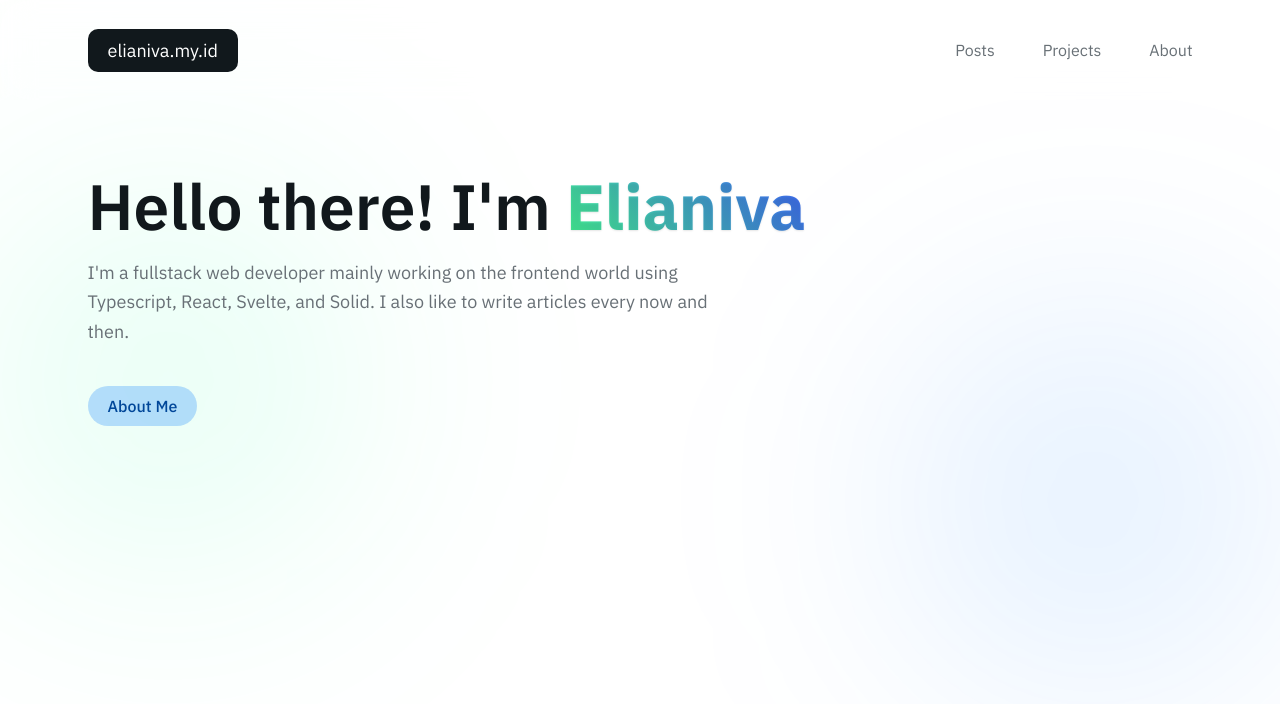
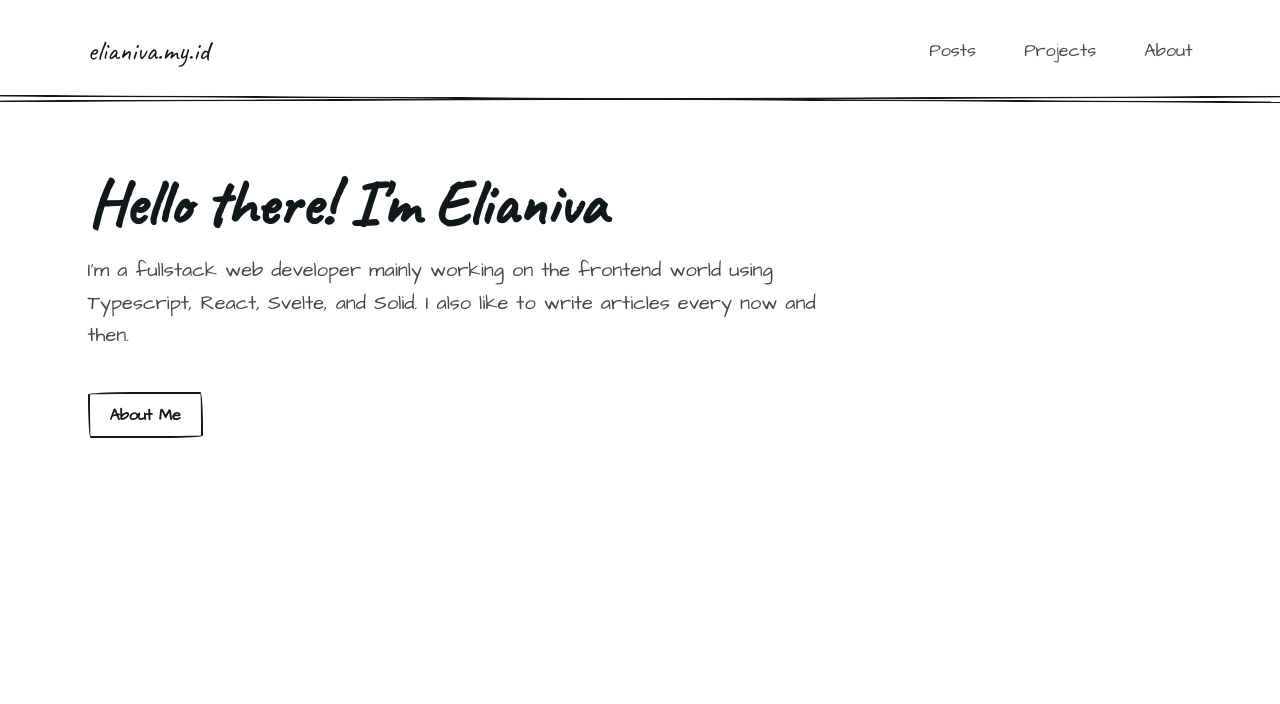
Before and after one commit to elianiva/elianiva.my.id, an Astro site: page / in a window 1280 px wide. Built offline with nearby package versions, Linux system fonts and the light colour scheme; Astro itself is replaced by a stand-in of ours.

Commit message:
refactor: try out this style

```diff
--- a/src/components/atoms/ButtonLink.astro
+++ b/src/components/atoms/ButtonLink.astro
@@ -17,10 +17,10 @@ const { text, href } = Astro.props as Props;
 	.button-link {
 		display: inline-block;
 		padding: 1rem 2rem;
-		border-radius: 10rem;
-		background-color: fade(@blue, 25%);
-		color: darken(@blue, 20%);
+		border: 2px @black solid;
+		border-radius: 255px 15px 225px 15px / 15px 225px 15px 255px;
+		color: @black;
 		font-family: @sans;
-		font-weight: 500;
+		font-weight: 600;
 	}
 </style>
--- /dev/null
+++ b/src/components/molecules/Card.astro
@@ -0,0 +1 @@
+<div></div>
--- a/src/components/organisms/Navbar.astro
+++ b/src/components/organisms/Navbar.astro
@@ -19,7 +19,26 @@
 		top: 0;
 		left: 0;
 		height: 10rem;
-		.white-glass();
+
+		&::before,
+		&::after {
+			content: "";
+			position: absolute;
+			bottom: 0;
+			left: 0;
+			right: 0;
+			border-bottom: 2px @black solid;
+			// I don't know what I'm doing with these values
+			border-radius: 255px 15px 180px 32px / 48px 240px 24px 255px;
+		}
+
+		&::before {
+			transform: rotateZ(0.3deg);
+		}
+
+		&::after {
+			transform: rotateZ(-0.2deg);
+		}
 
 		.container {
 			display: flex;
@@ -34,13 +53,11 @@
 	}
 
 	.site-name {
-		padding: 1rem 2rem;
-		background-color: @black;
 		border-radius: 1rem;
-		font-size: 1.8rem;
+		font-size: 2.8rem;
 		font-weight: 400;
-		font-family: @sans;
-		color: @white;
+		font-family: @display;
+		color: @black;
 	}
 
 	.menu {
@@ -49,8 +66,8 @@
 		align-items: center;
 		gap: 4.8rem;
 
-		.item {
-			a {
+		.item a {
+			font-size: 1.8rem;
 			position: relative;
 			color: @grey;
 
@@ -76,5 +93,4 @@
 			}
 		}
 	}
-	}
 </style>
--- a/src/layouts/MainLayout.astro
+++ b/src/layouts/MainLayout.astro
@@ -16,10 +16,9 @@ const { title } = Astro.props as Props;
 		<SEO title={title} />
 		<link rel="preconnect" href="https://fonts.googleapis.com" />
 		<link rel="preconnect" href="https://fonts.gstatic.com" crossorigin />
-		<link
-			href="https://fonts.googleapis.com/css2?family=IBM+Plex+Sans:wght@400;500;600;700;&display=swap"
-			rel="stylesheet"
-		/>
+		<link href="https://fonts.googleapis.com/css2?family=Comic+Neue&display=swap" rel="stylesheet" />
+		<link href="https://fonts.googleapis.com/css2?family=Caveat&display=swap" rel="stylesheet" />
+		<link href="https://fonts.googleapis.com/css2?family=Architects+Daughter&display=swap" rel="stylesheet" />
 	</head>
 	<body>
 		<Navbar />
@@ -41,30 +40,4 @@ const { title } = Astro.props as Props;
 		padding: 0 2rem;
 		position: relative;
 	}
-
-	.gradient {
-		position: absolute;
-		border-radius: 50%;
-		z-index: -1;
-		width: 16rem;
-		height: 16rem;
-		mix-blend-mode: multiply;
-		filter: blur(12rem);
-
-		&.teal {
-			background-color: fade(@teal, 10%);
-			top: 8rem;
-			left: -10rem;
-			width: 40rem;
-			height: 40rem;
-		}
-
-		&.blue {
-			background-color: fade(@blue, 10%);
-			top: 20rem;
-			right: -8rem;
-			width: 40rem;
-			height: 40rem;
-		}
-	}
 </style>
--- a/src/pages/index.astro
+++ b/src/pages/index.astro
@@ -9,7 +9,7 @@ import MainLayout from "~/layouts/MainLayout.astro";
 			<h1 class="heading">
 				Hello there! I'm <strong class="name">Elianiva</strong>
 			</h1>
-			<p class="subheading">
+			<p class="detail">
 				I'm a fullstack web developer mainly working on the frontend world using Typescript, React,
 				Svelte, and Solid. I also like to write articles every now and then.
 			</p>
@@ -28,23 +28,20 @@ import MainLayout from "~/layouts/MainLayout.astro";
 	.heading {
 		font-size: 6.4rem;
 		font-weight: 600;
-		font-family: @sans;
+		font-family: @display;
 		margin-bottom: 1rem;
 
 		.name {
-			background: linear-gradient(45deg, #46fc92 0%, #3f5efb 100%);
-			-webkit-background-clip: text;
-			-webkit-text-fill-color: transparent;
-			text-shadow: @thin-shadow;
 		}
 	}
 
-	.subheading {
+	.detail {
 		font-family: @sans;
-		font-size: 1.8rem;
+		font-size: 2rem;
 		line-height: 1.625em;
 		color: @grey;
 		max-width: 60ch;
 		margin-bottom: 4rem;
+		font-weight: 500;
 	}
 </style>
--- a/src/styles/variables.less
+++ b/src/styles/variables.less
@@ -1,10 +1,11 @@
 // fonts
-@sans: "IBM Plex Sans", sans-serif;
+@sans: "Architects Daughter", sans-serif;
+@display: "Caveat", sans-serif;
 
 // colours
 @black: #11181c;
 @white: #ffffff;
-@grey: #687076;
+@grey: #41484d;
 @blue: #0077ff;
 @teal: #19ff9f;
 
```
Lines whose indentation alone changed are shown as unchanged.
